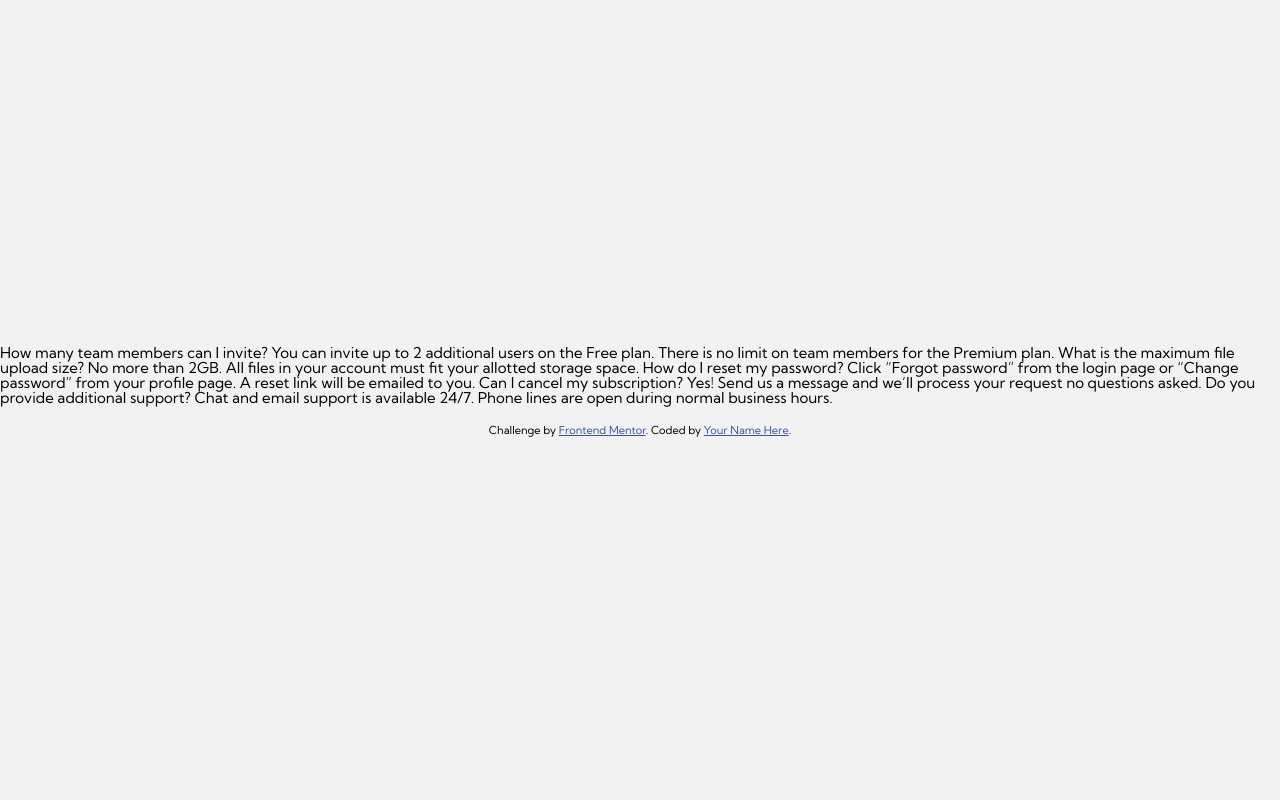
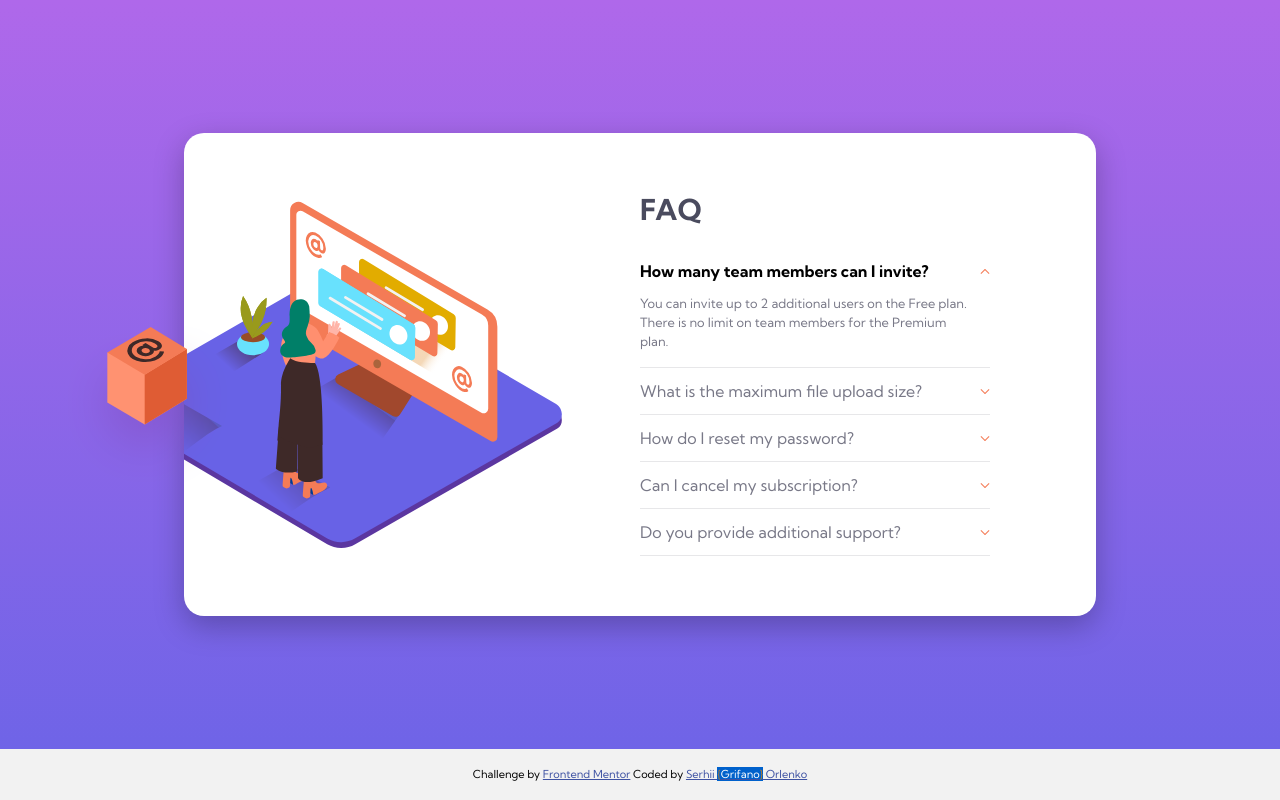
Before and after one commit to Grifano/FM__FAQ, a plain HTML site: page index.html in a window 1280 px wide. Drawn offline with Linux system fonts and the light colour scheme.

Commit message:
Project: Before fixing arrow and images

```diff
--- a/css/reset.css
+++ b/css/reset.css
@@ -68,10 +68,13 @@ mark,
 audio,
 video {
 	margin: 0;
+	margin-block: 0;
+	margin-inline: 0;
 	padding: 0;
 	border: 0;
 	outline: 0;
 	font-size: 100%;
+	font-weight: 400;
 	vertical-align: baseline;
 	background: transparent;
 }
--- a/css/style.css
+++ b/css/style.css
@@ -4,7 +4,7 @@ body {
 	background-color: hsl(0, 0%, 95%);
 	font-family: "Kumbh Sans", sans-serif;
 	flex-direction: column;
-	font-size: 15px;
+	font-size: 0.8rem;
 	justify-content: center;
 	height: 100vh;
 }
@@ -14,10 +14,11 @@ ul {
 
 .main-page {
 	align-items: center;
+	background: linear-gradient(180deg, #af68ea 0%, #6f64e7 100%);
 	flex-grow: 1;
 	display: flex;
 	justify-content: center;
-	padding: 0px 20px;
+	width: 100%;
 }
 .container {
 	margin: 0 auto;
@@ -25,7 +26,112 @@ ul {
 	padding: 0 10px;
 }
 /*** Main Styles ***/
+.faq {
+	padding: 60px 0;
+	margin: 0 20px;
+	background-color: #ffffff;
+	position: relative;
+	border-radius: 20px;
+	box-shadow: 0px 10px 30px rgba(0, 0, 0, 0.25);
+}
+.faq__row {
+	display: flex;
+	align-items: center;
+}
+.faq__column {
+	flex: 1 0 50%;
+}
+.images {
+	overflow: hidden;
+}
+.images--image-big {
+	position: relative;
+	left: -78px;
+}
+.images--image-big img {
+	display: block;
+	width: 100%;
+	height: 100%;
+	object-fit: cover;
+}
 
+.images--image-small {
+	position: absolute;
+	top: 192px;
+	left: -122px;
+	width: 170px;
+	height: 170px;
+}
+.faq__title {
+	color: hsl(237, 12%, 33%);
+	font-weight: 700;
+	font-size: 1.8rem;
+	line-height: 1.2;
+	margin-bottom: 20px;
+}
+.accordion {
+	max-width: 350px;
+	margin-right: 90px;
+}
+.accordion__item {
+	color: hsl(240, 6%, 50%);
+	border-bottom: 1px solid hsl(240, 5%, 91%);
+}
+.accordion__header {
+	font-size: 1rem;
+	padding: 15px 20px 15px 0;
+	cursor: pointer;
+	transition: all 0.2s ease 0s;
+	position: relative;
+}
+.accordion__header:hover {
+	color: hsl(14, 88%, 65%);
+}
+.accordion__header::before,
+.accordion__header::after {
+	content: "";
+	display: block;
+	position: absolute;
+	width: 6px;
+	height: 1px;
+	top: 50%;
+	right: 0;
+	background-color: hsl(14, 88%, 65%);
+}
+.accordion__header::before {
+	right: 4px;
+	transform: rotate(45deg);
+}
+.accordion__header::after {
+	transform: rotate(-45deg);
+}
+.accordion__header::before {
+	transform: rotate(45deg);
+}
+.accordion__item--hiden {
+	display: none;
+}
+.show {
+	display: block;
+}
+.active {
+	color: black;
+	font-weight: 700;
+}
+.active::before {
+	transform: rotate(-45deg);
+}
+.active::after {
+	transform: rotate(45deg);
+}
+.active:hover {
+	color: black;
+}
+.accordion__text {
+	line-height: 1.5;
+	margin-bottom: 15px;
+	padding: 0 20px 0 0;
+}
 /*** Attribution ***/
 .attribution {
 	padding: 20px 10px;
@@ -47,3 +153,31 @@ ul {
 	color: #d07f15;
 	background-color: #0061cc;
 }
+/**** Media Queries ****/
+@media (max-width: 799px) {
+	.main-page {
+		margin: 0 10px;
+	}
+	.faq {
+		padding: 130px 20px 50px;
+	}
+	.accordion {
+		margin: 0;
+	}
+	.faq__row {
+		flex-direction: column;
+	}
+	.images--image-small {
+		display: none;
+	}
+	.images--image-big {
+		width: 80%;
+		position: absolute;
+		top: 0;
+		left: 50%;
+		transform: translate(-55%, -54%);
+	}
+	.faq__title {
+		text-align: center;
+	}
+}
--- a/index.html
+++ b/index.html
@@ -20,27 +20,80 @@
 </head>
 
 <body>
-  How many team members can I invite?
-  You can invite up to 2 additional users on the Free plan. There is no limit on
-  team members for the Premium plan.
+  <main class="main-page">
 
-  What is the maximum file upload size?
-  No more than 2GB. All files in your account must fit your allotted storage space.
+    <section class="faq">
+      <div class="faq__row">
+        <div class="faq__column">
+          <div class="images">
+            <picture class="images--image-big">
+              <source media="(max-width: 799px)" srcset="images/illustration-woman-online-mobile.svg">
+              <source media="(min-width: 800px)" srcset="images/illustration-woman-online-desktop.svg">
+              <img src="images/image-header-desktop.jpg" alt="Illustration woman online">
+            </picture>
+            <img class="images--image-small" src="images/illustration-box-desktop.svg" alt="Box image">
+          </div>
+        </div>
+        <div class="faq__column">
+          <h1 class="faq__title">FAQ</h1>
+          <div id="accordion" class="accordion">
+            <div class="accordion__item">
+              <h2 class="accordion__header">How many team members can I invite?</h2>
+              <div class="accordion__item--hiden">
+                <p class="accordion__text">
+                  You can invite up to 2 additional users on the Free plan. There is no limit on
+                  team members for the Premium plan.
+                </p>
+              </div>
+            </div>
+            <div class="accordion__item">
+              <h2 class="accordion__header">What is the maximum file upload size?</h2>
+              <div class="accordion__item--hiden">
+                <p class="accordion__text">
+                  No more than 2GB. All files in your account must fit your allotted storage space.
+                </p>
+              </div>
+            </div>
+            <div class="accordion__item">
+              <h2 class="accordion__header">How do I reset my password?</h2>
+              <div class="accordion__item--hiden">
+                <p class="accordion__text">
+                  Click “Forgot password” from the login page or “Change password” from your profile page.
+                  A reset link will be emailed to you.
+                </p>
+              </div>
+            </div>
+            <div class="accordion__item">
+              <h2 class="accordion__header">Can I cancel my subscription?</h2>
+              <div class="accordion__item--hiden">
+                <p class="accordion__text">
+                  Yes! Send us a message and we’ll process your request no questions asked.
+                </p>
+              </div>
+            </div>
+            <div class="accordion__item">
+              <h2 class="accordion__header">Do you provide additional support?</h2>
+              <div class="accordion__item--hiden">
+                <p class="accordion__text">
+                  Chat and email support is available 24/7. Phone lines are open during normal business
+                  hours.
+                </p>
+              </div>
+            </div>
+          </div>
+        </div>
+      </div>
+    </section>
 
-  How do I reset my password?
-  Click “Forgot password” from the login page or “Change password” from your profile page.
-  A reset link will be emailed to you.
+  </main>
 
-  Can I cancel my subscription?
-  Yes! Send us a message and we’ll process your request no questions asked.
+  <footer class="attribution">
+    Challenge by <a href="https://www.frontendmentor.io?ref=challenge" target="_blank">Frontend Mentor</a>
+    Coded by <a href="#">Serhii <span class="grifano-logo"><span>{</span>Grifano<span>}</span></span> Orlenko</a>
+  </footer>
 
-  Do you provide additional support?
-  Chat and email support is available 24/7. Phone lines are open during normal business hours.
+  <script src="js/index.js"></script>
 
-  <div class="attribution">
-    Challenge by <a href="https://www.frontendmentor.io?ref=challenge" target="_blank">Frontend Mentor</a>.
-    Coded by <a href="#">Your Name Here</a>.
-  </div>
 </body>
 
 </html>
--- /dev/null
+++ b/js/index.js
@@ -0,0 +1,31 @@
+var accordionTabHeaders = document.getElementById('accordion').querySelectorAll('.accordion__header');
+for (var i = 0; i < accordionTabHeaders.length; i++) {
+	accordionTabHeaders[i].addEventListener('click', function (event) {
+		setActiveTab(event.currentTarget);
+		showContent(event.currentTarget);
+	})
+}
+// Set Default to show and active, after page loading
+setActiveTab(accordionTabHeaders[0]);
+showContent(accordionTabHeaders[0]);
+// *** Highlighting active tab
+// Check if the active class is present
+function setActiveTab(tab) {
+	var activeTab = document.getElementById('accordion').querySelector('.active');
+	if (activeTab) {
+		activeTab.classList.remove('active');
+	};
+	// if not, add active class
+	tab.classList.add('active');
+}
+// *** Content showing
+// Check if the active class is present
+function showContent(content) {
+	var showContent = document.getElementById('accordion').querySelector('.show');
+	var contentToShow = document.getElementById('accordion').querySelector('.accordion__item--hiden');
+	if (showContent) {
+		showContent.classList.remove('show');
+	};
+	// if not, add active class
+	content.nextElementSibling.classList.add('show');
+}
```
Also changed, not shown: 1 other file.
